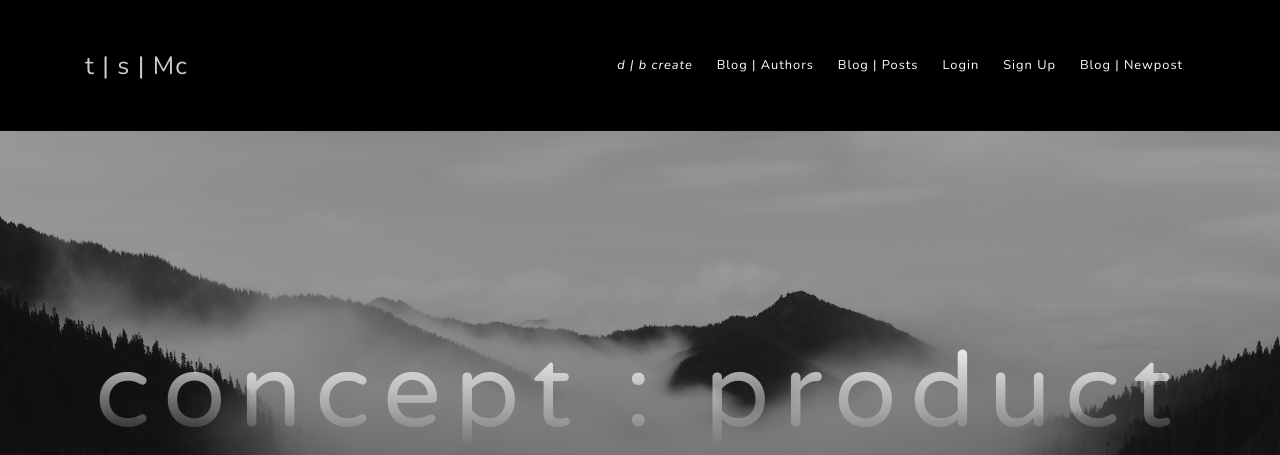
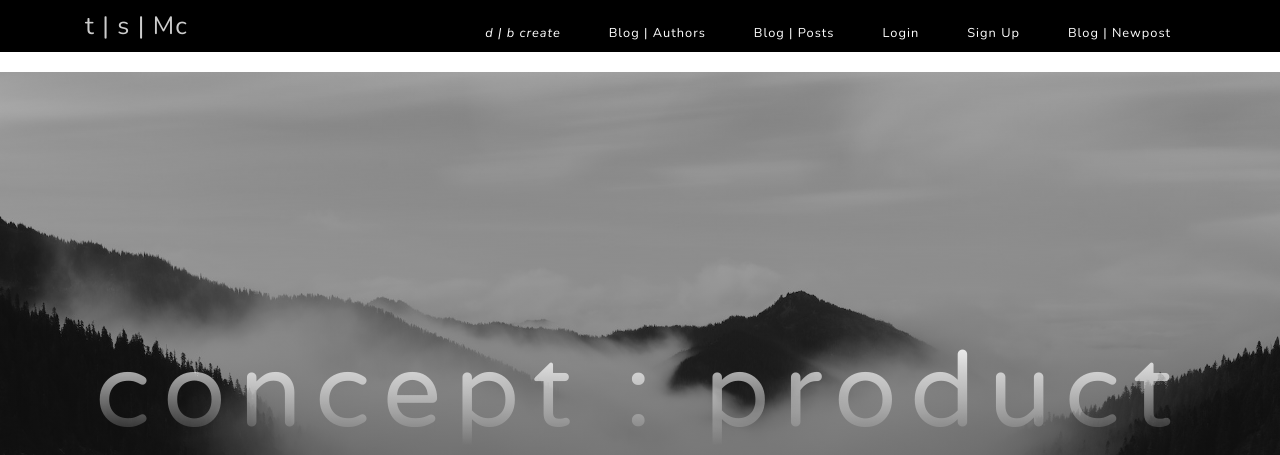
Before and after one commit to tsmcandrew/web_portfolio, a Flask app: page /portfolio in a window 1280 px wide. Shown: the top 455 px of the page. Run offline with Flask 2, Linux system fonts and the light colour scheme; some libraries are stand-ins or nearby versions.

Commit message:
html, css edits 05.09.19

```diff
--- a/main.py
+++ b/main.py
@@ -74,7 +74,8 @@
         db.session.add(new_visitor)
         db.session.commit()
         emails = Visitor.query.all()
-        existing_email = User.query.filter_by(visitor_email=visitor_email).all()
+        existing_email = User.query.filter_by(visitor_email=visitor_email).first()
+
         # if visitor_email == '':
         #     flash('Oops! You forgot to input an email.', 'danger')
         # elif visitor_email == existing_email:
@@ -83,6 +84,8 @@
             #body_error = 'Oops! You forgot to jot down your next masterpiece.'
 
         #    return render_template('portfolio.html', visitor_email=visitor_email)
+
+        return redirect('/')
     return render_template('portfolio.html')
 
 @app.route('/', methods=['GET', 'POST'])
@@ -114,7 +117,12 @@
         username = request.form['username']
         password = request.form['password']
         verify = request.form['verify']
-
+        visitor_email = request.form['visitor_email']
+        new_visitor = Visitor(visitor_email)
+        db.session.add(new_visitor)
+        db.session.commit()
+        emails = Visitor.query.all()
+        existing_email = Visitor.query.filter_by(visitor_email=visitor_email).first()
         # todo - validate user's data
 
         existing_user = User.query.filter_by(username=username).all()
@@ -142,6 +150,7 @@
         elif username == existing_user:
             flash('User already exists', 'danger')
 
+
         elif not existing_user and password == verify:
             new_user = User(username, password)
             db.session.add(new_user)
@@ -149,6 +158,7 @@
             session['username'] = username
             flash("Logged in", 'info')
             return redirect('/newpost')
+
 
     return render_template("signup.html")
 
--- a/static/css/grayscale.css
+++ b/static/css/grayscale.css
@@ -63,13 +63,13 @@
     transition: background-color 0.3s ease-in-out;
   }
   #mainNav .navbar-brand {
-    padding: .5rem 0;
+    padding: .5rem 0rem;
     color: rgba(255,255,255,.8);
   }
   #mainNav .nav-link {
     -webkit-transition: none;
     transition: none;
-    padding: 2rem .75rem;
+    padding: 0rem 1.5rem;
     color: rgba(255,255,255);
   }
   #mainNav .nav-link:hover {
--- a/templates/base.html
+++ b/templates/base.html
@@ -57,41 +57,44 @@
 
 
     <!-- Navigation -->
-    <nav class="navbar navbar-expand-lg navbar-dark fixed-top" id="mainNav" style="background-color: black; position: z;">
+    <nav class="navbar navbar-expand-lg navbar-dark fixed-top" id="mainNav" style="background-color: black; position: z; max-height: 640px;">
 
             <div class="container">
                 <a class="navbar-brand js-scroll-trigger" href="#page-top"><h2 style="font-size: 1.25em;margin-bottom: 0px;">t | s | Mc</h2></a>
                 <button class="navbar-toggler navbar-toggler-right" type="button" data-toggle="collapse" data-target="#navbarResponsive" aria-controls="navbarResponsive" aria-expanded="false" aria-label="Toggle navigation">
+
                     Menu
-                    <i class="fas fa-bars"></i>
+
+                    <i class="fas fa-hand-spock" style="margin-left: 2px;"></i>
                 </button>
                 <div class="collapse navbar-collapse" id="navbarResponsive">
                     <ul class="navbar-nav ml-auto">
-                    <li class="nav-item">
-                        <span style="color: #64a19d; font-style: italic; font-size: .8em;padding: 1rem .75rem;"><a class="nav-link js-scroll-trigger" href="/portfolio">d | b create</a></span>
+                    <li class="nav-item" style="height: 50px;margin-bottom: 2px;">
+                        <span style="color: #64a19d; display:inline; font-style: italic; font-size: .8em;padding: 0rem .75rem;"><a class="nav-link js-scroll-trigger" href="/portfolio">d | b create</a></span>
                     </li>
-                    <li class="nav-item">
-                        <span style="font-size: .8em;display: inline;padding: 1rem .75rem;"><a class="nav-link js-scroll-trigger" href="/">Blog | Authors</a></span>
+                    <li class="nav-item" style="height: 40px;">
+                        <span style="font-size: .8em;display: inline;padding: 0rem .75rem;"><a class="nav-link js-scroll-trigger" href="/" >Blog | Authors</a></span>
                     </li>
-                    <li class="nav-item">
-                        <span style="font-size: .8em;display: inline;padding: 1rem .75rem;"><a class="nav-link js-scroll-trigger" href="/blog">Blog | Posts</a></span>
+                    <li class="nav-item" style="height: 40px;">
+                        <span style="font-size: .8em;display: inline;padding: 0rem .75rem;"><a class="nav-link js-scroll-trigger" href="/blog">Blog | Posts</a></span>
                     </li>
-                    <li class="nav-item">
-                       <span style="font-size: .8em;display: inline;padding: 1rem .75rem;"><a class="nav-link js-scroll-trigger" href="/login">Login</a></span>
+                    <li class="nav-item" style="height: 40px;">
+                        <span style="font-size: .8em;display: inline;padding: 0rem .75rem;"><a class="nav-link js-scroll-trigger" href="/login">Login</a></span>
                     </li>
-                    <li class="nav-item">
-                        <span style="font-size: .8em;display: inline;padding: 1rem .75rem;"><a class="nav-link js-scroll-trigger" href="/signup">Sign Up</a></span>
+                    <li class="nav-item" style="height: 40px;">
+                        <span style="font-size: .8em;display: inline;padding: 0rem .75rem;"><a class="nav-link js-scroll-trigger" href="/signup">Sign Up</a></span>
                     </li>
-                    <li class="nav-item">
-                        <span style="font-size: .8em;display: inline;padding: 1rem .75rem;"><a class="nav-link js-scroll-trigger" href="/newpost">Blog | Newpost</a></span>
+                    <li class="nav-item" style="height: 40px;">
+                        <span style="font-size: .8em;display: inline;padding: 0rem .75rem;"><a class="nav-link js-scroll-trigger" href="/newpost">Blog | Newpost</a></span>
                     </li>
 
                     {% if 'username' in session %}
 
-                    <li class="navbar-item">
-                        <span class="nav-link js-scroll-trigger" style="color: #64a19d; font-style: italic; font-size: .7em;margin-top: 42px;padding: 1rem .75rem;">||  {{ session['username'] }}</span>
+                    <li class="navbar-item" style="height: 40px;">
+                        <i class="fas fa-book-reader mb-2 text-white" style="margin-top: 56px;margin-right: 0px; padding-right:0px; padding-left: 3px;"></i>
+                        <span class="nav-link js-scroll-trigger" style="color: #64a19d; font-style: italic; font-size: .7em;margin-top: 42px;padding: 1rem 0rem; display: inline;">{{ session['username'] }}</span>
                     </li>
-                    <li class="navbar-item" style="margin: 0px 15px;">
+                    <li class="navbar-item" style="margin: 0px 15px; padding-bottom: 34px;">
                         <form method="post" action="/logout">
                             <button class="btn btn-primary js-scroll-trigger" style="padding: 1rem .75rem;margin-top: 40px;">Log Out</button>
                         </form>
--- a/templates/blog.html
+++ b/templates/blog.html
@@ -29,7 +29,7 @@
             {% endfor %}
 
 
-            <!-- Pagination -->
+            <!-- Pagination
             <ul class="pagination justify-content-center mb-4">
               <li class="page-item">
                 <a class="page-link" href="#">&larr; Older</a>
@@ -38,7 +38,7 @@
                 <a class="page-link" href="#">Newer &rarr;</a>
               </li>
             </ul>
-
+            -->
           </div>
 
           <!-- Sidebar Widgets Column -->
--- a/templates/portfolio.html
+++ b/templates/portfolio.html
@@ -103,27 +103,6 @@
     </div>
   </section>
 
-  <!-- Signup Section -->
-  <section id="signup" class="signup-section">
-    <div class="container">
-      <div class="row">
-        <div class="col-md-10 col-lg-8 mx-auto text-center">
-
-          <i class="far fa-paper-plane fa-2x mb-2 text-white"></i>
-          <h2 class="text-white mb-5">Subscribe to receive updates!</h2>
-
-          <form class="form-inline d-flex" action="/portfolio" method="POST">
-            <!--<input type="email" class="form-control flex-fill mr-0 mr-sm-2 mb-3 mb-sm-0" placeholder="Enter email address..." name="visitor_email" value="{{ visitor_email }}">-->
-            <input class="form-control flex-fill mr-0 mr-sm-2 mb-3 mb-sm-0" name="visitor_email" placeholder="Enter email address..." type="email" value="{{ visitor_email }}"></input>
-            <span class="error">{{visitor_error}}</span>
-            <button type="submit" class="btn btn-primary mx-auto">Subscribe</button>
-          </form>
-
-        </div>
-      </div>
-    </div>
-  </section>
-
   <!-- Contact Section -->
   <section class="contact-section bg-black">
     <div class="container">
@@ -179,6 +158,12 @@
         <a href="https://www.linkedin.com/in/tim-mcandrew-05496616" class="mx-2" target="_blank">
           <i class="fab fa-linkedin"></i>
         </a>
+        <a href="#" class="mx-2" target="_blank">
+          <i class="fab fas fa-envelope-open"></i>
+        </a>
+        <a href="https://www.velonews.com" class="mx-2" target="_blank">
+            <i class="fab fas fa-bicycle"></i>
+          </a>
       </div>
 
     </div>
```
Also changed, not shown: templates/signup.html (+19 -2 lines), templates/singleUser.html (+5 -6 lines).
